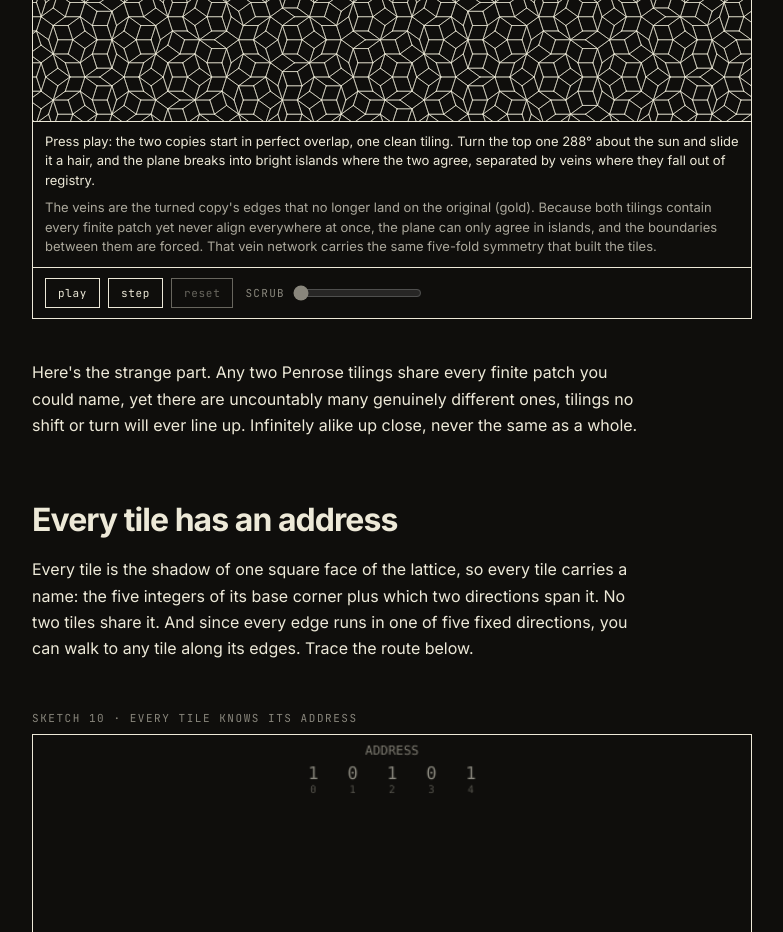
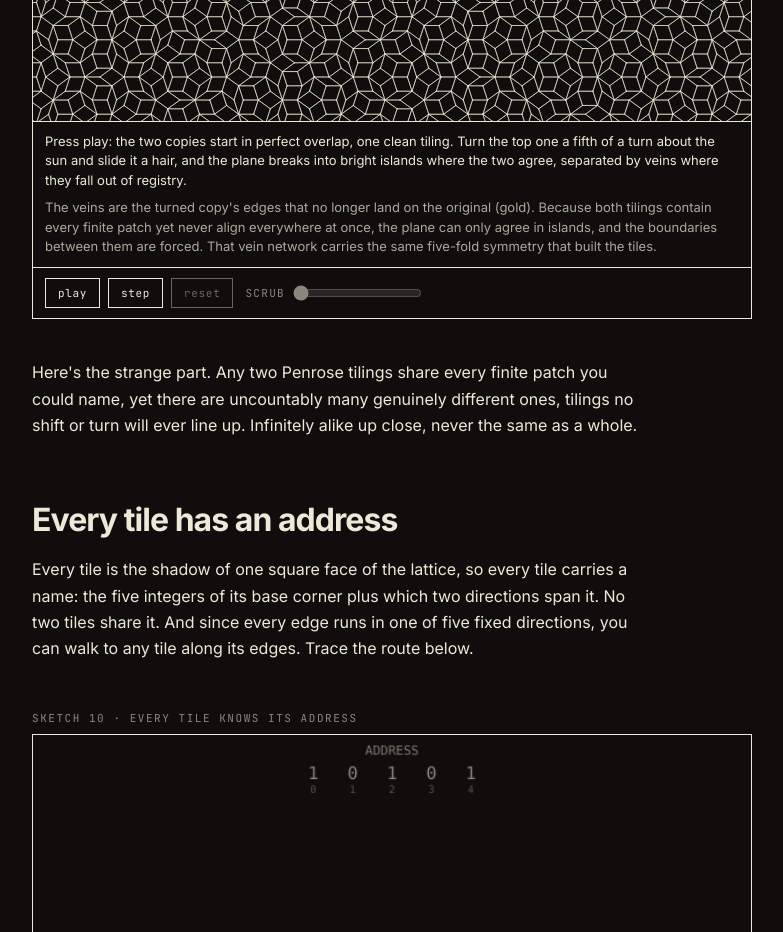
Before and after one commit to funcimp/func.lol, a Next.js app: page /x/penrose in a window 1280 px wide. Shown: the part 10720-11652 px from the top of the page, without its empty margins (248-1031 px from the left). Built offline with nearby package versions, Linux system fonts and the light colour scheme; no server answers.

Commit message:
fix(penrose): the overlay turns the short way, -72 instead of +288
Same rotation (cos and sin agree exactly), same vein classification;
only the animated path changes, one fifth of a turn instead of a near
full spin. Copy says a fifth of a turn.

```diff
--- a/src/app/x/penrose/_components/InterferenceOverlay.tsx
+++ b/src/app/x/penrose/_components/InterferenceOverlay.tsx
@@ -8,13 +8,13 @@ import type { Pt } from "./lib/overlay";
 
 // "Slide one over another": the spine's section-7 sketch, Penrose's overhead-projector
 // demo as a told story. Two copies of the SAME real tiling, centred on a sun. The play
-// sequence: start in complete overlap (one tiling), turn the top copy 288 degrees about
-// the sun, slide it down a hair, then light up the VEINS, the places where the two fall
-// out of registry. One colour for the tiling so the moiré reads as density; gold marks
+// sequence: start in complete overlap (one tiling), turn the top copy a fifth of a turn
+// about the sun, slide it down a hair, then light up the VEINS, the places where the two
+// fall out of registry. One colour for the tiling so the moiré reads as density; gold marks
 // the rotated copy's unmatched edges.
 //
 // HONEST BY CONSTRUCTION. Both layers are the SAME enumerator tiling, centred on a real
-// sun vertex. A 288-degree turn about the sun is exact: each edge's rotated image either
+// sun vertex. A fifth-of-a-turn about the sun is exact: each edge's rotated image either
 // lands on an original edge (agreement) or does not (a vein). That split is computed
 // against the real edge set (~50/50, a true island-and-vein structure), so the gold is
 // where the tilings genuinely disagree, not decoration. Drawn as crisp SVG, non-scaling
@@ -24,7 +24,9 @@ import type { Pt } from "./lib/overlay";
 // slider scrubs. Stroke colours are CSS vars, so they invert with the theme.
 
 const VIEW_HALF = 24; // data half-width shown in the frame
-const TURN = (288 * Math.PI) / 180; // the chosen turn about the sun (= -72 deg)
+// The chosen turn about the sun: one fifth of a turn, clockwise. Same rotation
+// as +288 deg, but animated as -72 so the top copy takes the short way around.
+const TURN = (-72 * Math.PI) / 180;
 const SLIDE: [number, number] = [0, -0.4]; // the downward nudge, in tile-edge units
 // Rotation is about the sun (frame centre) and preserves distance, so the layer only has
 // to cover the frame's diagonal plus the small slide.
@@ -108,7 +110,7 @@ export default function InterferenceOverlay() {
   const render = useCallback((t: number) => {
     const top = topRef.current, c = containerRef.current;
     if (!top || !c) return;
-    const angle = smooth(T_OVERLAP, T_TURN, t) * TURN; // 0 -> 288 about the sun
+    const angle = smooth(T_OVERLAP, T_TURN, t) * TURN; // 0 -> -72 about the sun
     const slide = smooth(T_TURN, T_SLIDE, t); // 0 -> 1 of the downward nudge
     const veinHi = smooth(T_SLIDE, 1, t); // 0 -> 1, the veins light up
     const w = c.getBoundingClientRect().width || 1;
@@ -147,7 +149,7 @@ export default function InterferenceOverlay() {
         </defs>
       </svg>
       <div ref={containerRef} className="relative w-full overflow-hidden bg-paper" style={{ aspectRatio: "1 / 1" }} role="img"
-        aria-label="Two copies of the same real Penrose tiling, one colour, centred on a sun. The animation starts in complete overlap (a single tiling), turns the top copy 288 degrees about the sun, slides it down slightly, then lights up the veins in gold: the edges of the turned copy that no longer land on the original. Bright islands where the two agree are separated by veins where they fall out of registry, the whole network five-fold. The two tilings share every finite patch yet never align everywhere at once, which is what Penrose saw on his overhead projector.">
+        aria-label="Two copies of the same real Penrose tiling, one colour, centred on a sun. The animation starts in complete overlap (a single tiling), turns the top copy a fifth of a turn about the sun, slides it down slightly, then lights up the veins in gold: the edges of the turned copy that no longer land on the original. Bright islands where the two agree are separated by veins where they fall out of registry, the whole network five-fold. The two tilings share every finite patch yet never align everywhere at once, which is what Penrose saw on his overhead projector.">
         <svg style={layer} viewBox={viewBox} preserveAspectRatio="xMidYMid meet" aria-hidden="true">
           <use href="#ov-agree" {...inkStroke} />
           <use href="#ov-vein" {...inkStroke} />
@@ -169,8 +171,9 @@ export default function InterferenceOverlay() {
       <div className="border-t border-ink px-3 py-2.5 text-[13px] leading-[1.5]">
         <p>
           Press play: the two copies start in perfect overlap, one clean tiling. Turn the
-          top one 288° about the sun and slide it a hair, and the plane breaks into bright
-          islands where the two agree, separated by veins where they fall out of registry.
+          top one a fifth of a turn about the sun and slide it a hair, and the plane breaks
+          into bright islands where the two agree, separated by veins where they fall out
+          of registry.
         </p>
         <p className="mt-2 opacity-70">
           The veins are the turned copy&#39;s edges that no longer land on the original
```
